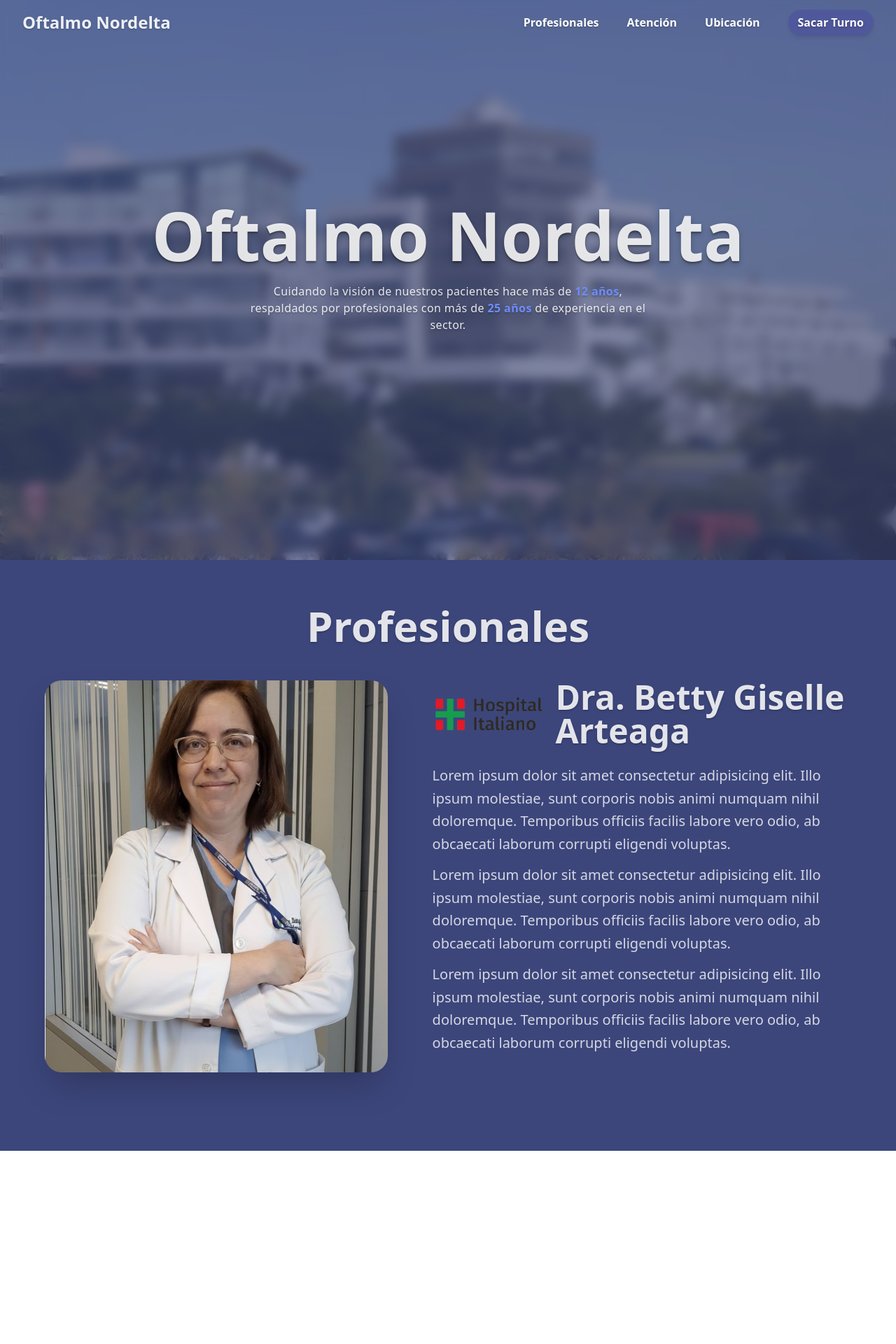
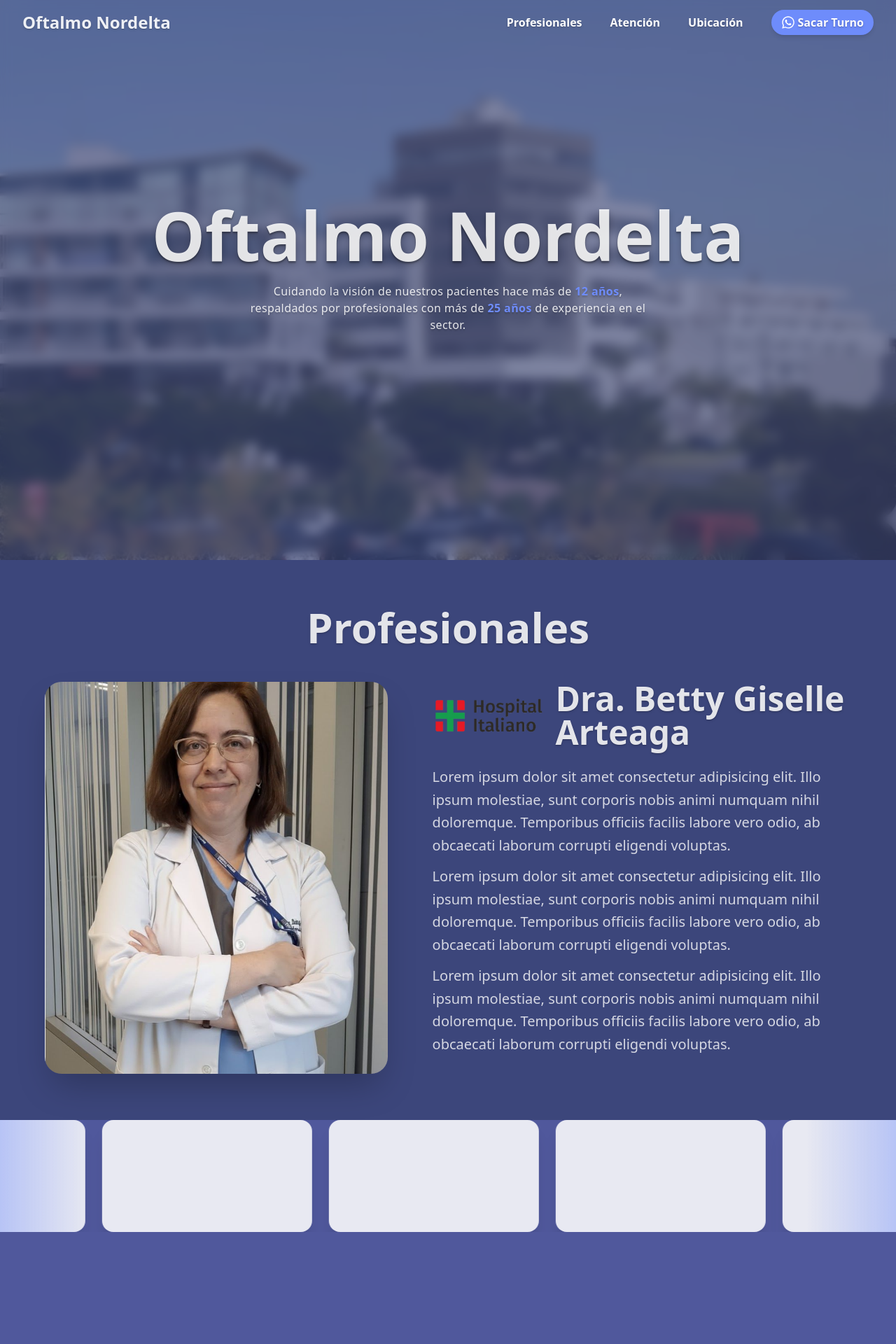
Before and after one commit to nehuencabibbo/oftalmo-nordelta-landing, a React (Vite) app: page / in a window 1280 px wide. Shown: the top 1920 px of the page at 70% size. Built offline with nearby package versions, Linux system fonts and the light colour scheme.

Commit message:
fix: Minor fixes and cursor worktrees

```diff
--- a/src/index.css
+++ b/src/index.css
@@ -33,7 +33,7 @@ html {
   background-color: var(--color-custom-white);
   box-shadow: 0 20px 25px -5px rgb(0 0 0 / 0.1),
     0 8px 10px -6px rgb(0 0 0 / 0.1);
-  border-radius: 0.75rem;
+  border-radius: 1rem;
   min-width: 300px;
   height: 10rem;
   flex: 1 0 auto;
@@ -57,15 +57,16 @@ html {
   display: inline-flex;
   align-items: center;
   color: white;
-  background-color: var(--color-secondary);
+  background-color: var(--color-accent);
   border-radius: 1.5rem;
   padding: 0.375rem 0.875rem;
   box-shadow: 0 4px 6px -1px rgb(0 0 0 / 0.1), 0 2px 4px -2px rgb(0 0 0 / 0.1);
-  transition: background-color 0.3s ease;
 }
 
 .cta-button:hover {
-  background-color: var(--color-tertiary);
+  background-color: var(--color-accent);
+  opacity: 0.70;
+  transition: opacity 0.3s ease;
 }
 
 @media (max-width: 768px) {
--- a/src/pages/components/Footer.tsx
+++ b/src/pages/components/Footer.tsx
@@ -57,7 +57,7 @@ export default function Footer() {
   ];
 
   return (
-    <footer className="w-full bg-secondary border-border text-custom-white">
+    <footer className="w-full bg-secondary text-custom-white">
       <div className="max-w-7xl mx-auto px-6 md:px-10 py-6 md:py-8 grid grid-cols-1 md:grid-cols-2 lg:grid-cols-4 items-start gap-8 md:gap-12">
         <div className="flex flex-col gap-5 max-w-lg md:flex-1">
           <div className="flex flex-col">
@@ -133,7 +133,7 @@ export default function Footer() {
               href={whatsappHref}
               target="_blank"
               rel="noreferrer"
-              className="cta-button bg-primary! inline-flex items-center justify-center gap-2"
+              className="cta-button inline-flex items-center justify-center gap-2"
             >
               <FaWhatsapp className="w-5 h-5" />
               <span>Sacar turno</span>
--- a/src/pages/components/Navbar.tsx
+++ b/src/pages/components/Navbar.tsx
@@ -1,6 +1,7 @@
 import { useState, useEffect, useRef } from "react";
 import { WhatsappInitialMessage } from "../../constants";
 import { getWhatsappContactLinkWithMessage } from "../../utils/contact";
+import { FaWhatsapp } from "react-icons/fa";
 
 export default function Navbar() {
   const [isScrolled, setIsScrolled] = useState(false);
@@ -85,8 +86,9 @@ export default function Navbar() {
         <li>
           <a
             href={getWhatsappContactLinkWithMessage(WhatsappInitialMessage)}
-            className="max-md:align-center cta-button"
+            className="max-md:align-center cta-button flex gap-1"
           >
+           <FaWhatsapp className="w-5 h-5" />
             Sacar Turno
           </a>
         </li>
--- a/src/pages/sections/Atencion.tsx
+++ b/src/pages/sections/Atencion.tsx
@@ -1,7 +1,33 @@
 export default function Atencion() {
 
     return (
-        <div className="w-full h-screen bg-custom-white">
-        </div>
+        <section id="atencion" className="w-full h-screen bg-secondary">
+            {/* Carousel Container with Fade Edges */}
+            <div className="relative w-full overflow-hidden">
+                {/* Left Fade */}
+                <div className="absolute left-0 top-0 bottom-0 w-32 bg-linear-to-r from-accent/40 to-transparent z-10 pointer-events-none"></div>
+
+                {/* Right Fade */}
+                <div className="absolute right-0 top-0 bottom-0 w-32 bg-linear-to-l from-accent/40 to-transparent z-10 pointer-events-none"></div>
+                {/* !!! Si se cambia el gap hay que cambiarlo en el carrousel-card tambien */}
+                {/* source: https://www.youtube.com/watch?v=KD1Yo8a_Qis */}
+                <div className="flex flex-row oveflow-x-auto">
+                    <div className="flex flex-row animate-scroll gap-6 pr-6">
+                        <div className="carrousel-card"></div>
+                        <div className="carrousel-card"></div>
+                        <div className="carrousel-card"></div>
+                        <div className="carrousel-card"></div>
+                        <div className="carrousel-card"></div>
+                    </div>
+                    <div aria-hidden className="flex flex-row animate-scroll gap-6 pr-6">
+                        <div className="carrousel-card"></div>
+                        <div className="carrousel-card"></div>
+                        <div className="carrousel-card"></div>
+                        <div className="carrousel-card"></div>
+                        <div className="carrousel-card"></div>
+                    </div>
+                </div>
+            </div>
+        </section>
     )
 }
--- a/src/pages/sections/Profesionales.tsx
+++ b/src/pages/sections/Profesionales.tsx
@@ -48,33 +48,6 @@ export default function Profesionales() {
           </div>
         </div>
       </div>
-      {/* Carousel Container with Fade Edges */}
-      <div className="relative w-full overflow-hidden">
-        {/* Left Fade */}
-        <div className="absolute left-0 top-0 bottom-0 w-32 bg-linear-to-r from-primary to-transparent z-10 pointer-events-none"></div>
-
-        {/* Right Fade */}
-        <div className="absolute right-0 top-0 bottom-0 w-32 bg-linear-to-l from-primary to-transparent z-10 pointer-events-none"></div>
-
-        {/* !!! Si se cambia el gap hay que cambiarlo en el carrousel-card tambien */}
-        {/* source: https://www.youtube.com/watch?v=KD1Yo8a_Qis */}
-        {/*<div className="flex flex-row oveflow-x-auto">
-          <div className="flex flex-row animate-scroll gap-6 pr-6">
-            <div className="carrousel-card"></div>
-            <div className="carrousel-card"></div>
-            <div className="carrousel-card"></div>
-            <div className="carrousel-card"></div>
-            <div className="carrousel-card"></div>
-          </div>
-          <div aria-hidden className="flex flex-row animate-scroll gap-6 pr-6">
-            <div className="carrousel-card"></div>
-            <div className="carrousel-card"></div>
-            <div className="carrousel-card"></div>
-            <div className="carrousel-card"></div>
-            <div className="carrousel-card"></div>
-          </div>
-        </div> */}
-      </div>
     </section>
   );
 }
```
Also changed, not shown: .cursor/worktrees.json (added).
